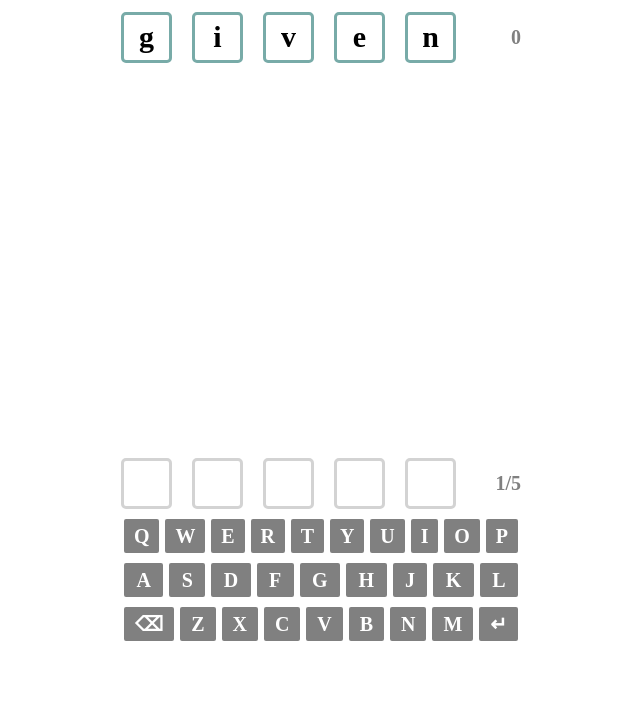
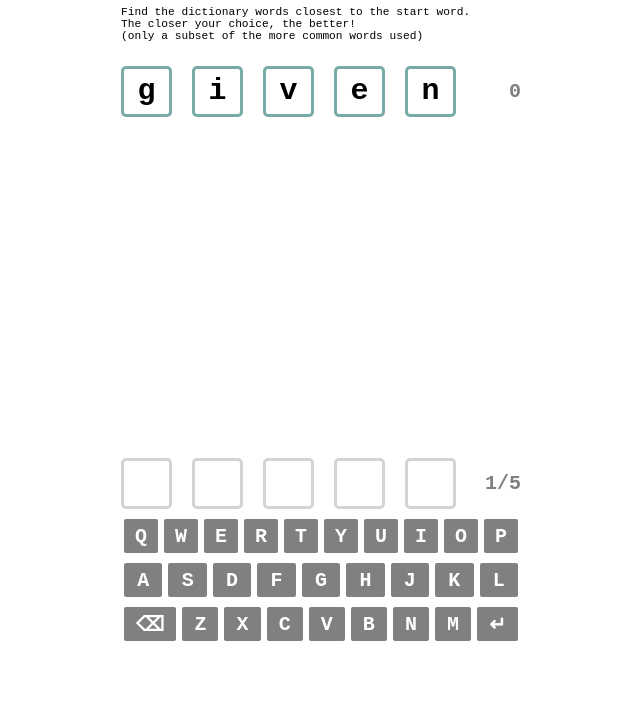
Before and after one commit to basile-henry/lexiguess, a plain HTML site: page index.html in a window 1280 px wide. Shown: the part 82-800 px from the top of the page, without its empty margins (327-967 px from the left). Drawn offline with Linux system fonts and the light colour scheme.

Commit message:
Add description, attempt to unify style (font, border width)

```diff
--- a/index.html
+++ b/index.html
@@ -13,6 +13,11 @@
 <body>
   <main>
     <h1>LexiGuess</h1>
+
+    <span class="description">Find the dictionary words closest to the start word.</span>
+    <span class="description">The closer your choice, the better!</span>
+    <span class="description">(only a subset of the more common words used)</span>
+    <br />
 
     <div id="rows"></div>
 
--- a/style.css
+++ b/style.css
@@ -10,6 +10,7 @@ body {
   width: 100%;
   display: flex;
   justify-content: center;
+  font-family: "Courier New", sans-serif;
 }
 
 main {
@@ -38,6 +39,7 @@ main {
   width: 45px;
   height: 45px;
   border: solid;
+  border-width: 3px;
   border-radius: 5px;
   font-weight: bold;
   font-size: 30px;
@@ -128,3 +130,9 @@ button {
   animation-name: shake;
   animation-duration: 600ms
 }
+
+.description {
+  width: 100%;
+  font-size: 0.7em;
+  text-align: left;
+}
```
